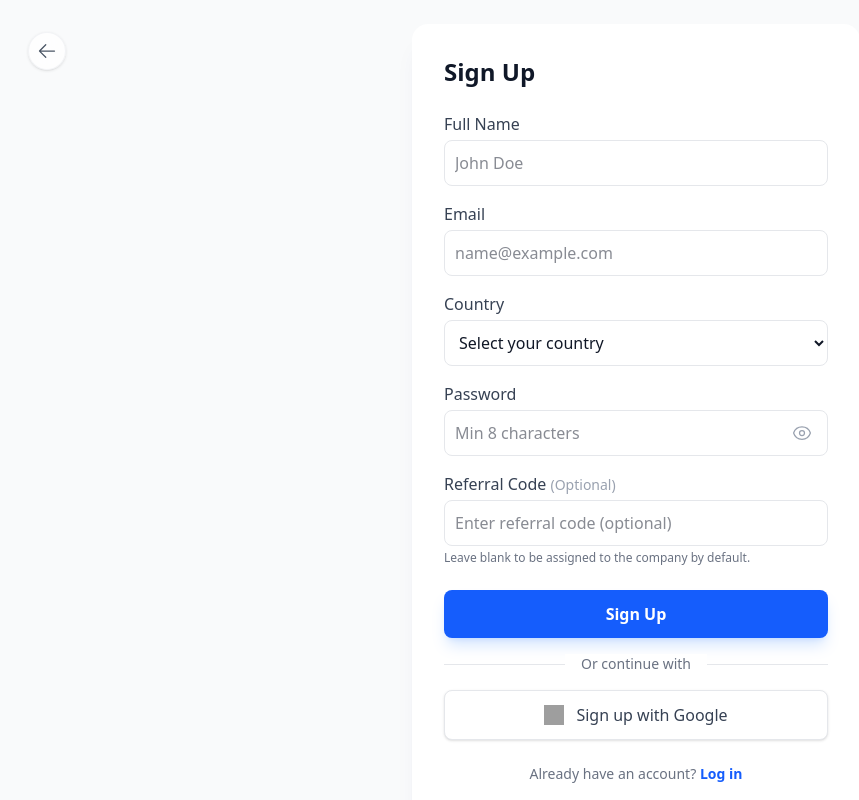
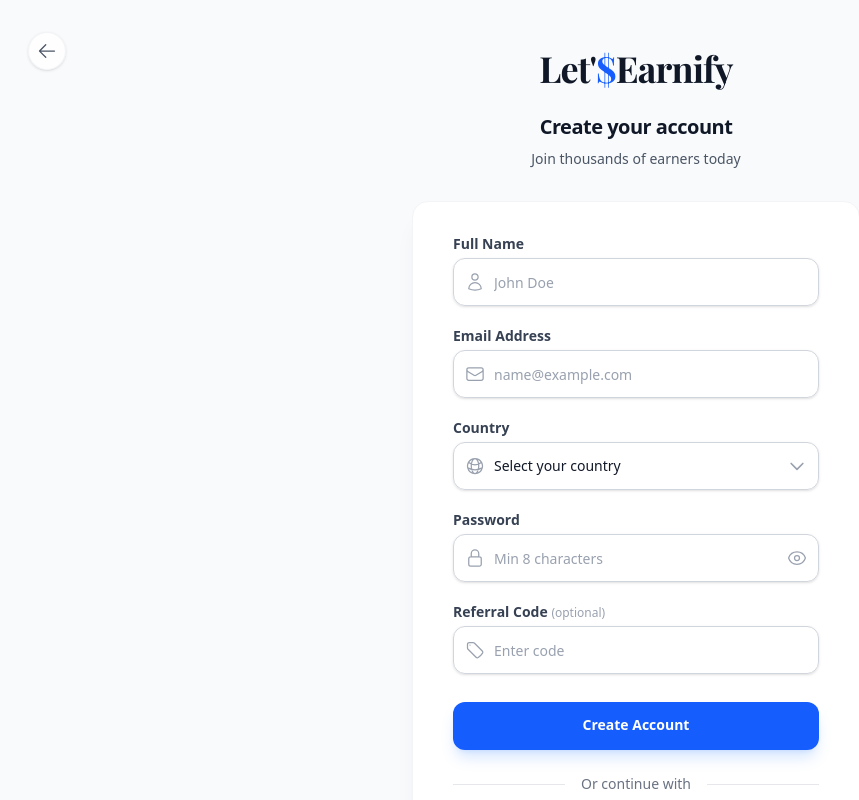
Before and after one commit to tk688167/letsearnify_beta1, a Next.js app: page /signup in a window 1280 px wide. Shown: the top 800 px of the page, without its empty margins (4-863 px from the left). Built offline with nearby package versions, Linux system fonts and the light colour scheme; no server answers; the database is empty; grey boxes are pictures that could not be loaded; a web font is replaced by a local one.

Commit message:
UI update from Anti-Gravity

```diff
--- a/app/(auth)/login/page.tsx
+++ b/app/(auth)/login/page.tsx
@@ -2,17 +2,23 @@
 
 import { signIn } from "next-auth/react"
 import { useState } from "react"
-import { useRouter } from "next/navigation"
+import { useRouter, useSearchParams } from "next/navigation"
 import Link from "next/link"
-import { EyeIcon, EyeSlashIcon } from "@heroicons/react/24/outline"
+import { EyeIcon, EyeSlashIcon, EnvelopeIcon, LockClosedIcon } from "@heroicons/react/24/outline"
 
 export default function LoginPage() {
   const [showPassword, setShowPassword] = useState(false)
   const [error, setError] = useState("")
+  const [loading, setLoading] = useState(false)
   const router = useRouter()
+  const searchParams = useSearchParams()
+  const signupSuccess = searchParams.get("signup") === "success"
 
   async function handleSubmit(e: React.FormEvent<HTMLFormElement>) {
     e.preventDefault()
+    setLoading(true)
+    setError("")
+
     const formData = new FormData(e.currentTarget)
     const email = formData.get("email") as string
     const password = formData.get("password") as string
@@ -26,71 +32,152 @@ export default function LoginPage() {
 
       if (res?.error) {
         setError("Invalid email or password")
+        setLoading(false)
       } else {
         router.push("/dashboard")
         router.refresh()
       }
     } catch (err) {
       setError("An unexpected error occurred")
+      setLoading(false)
     }
   }
 
   return (
-    <div className="min-h-screen flex items-center justify-center bg-gray-50 p-6">
-      <form onSubmit={handleSubmit} className="w-full max-w-md mx-auto p-6 md:p-8 bg-white rounded-2xl shadow-xl shadow-blue-900/5">
-        <h2 className="text-2xl font-bold mb-6 text-gray-900">Login</h2>
+    <div className="min-h-screen bg-gray-50 flex flex-col justify-center py-12 px-4 sm:px-6 lg:px-8">
+      {/* Brand Header */}
+      <div className="sm:mx-auto sm:w-full sm:max-w-md text-center">
+        <Link href="/" className="inline-block">
+            <h1 className="text-3xl md:text-4xl font-serif font-bold tracking-tight text-gray-900">
+                Let'<span className="text-blue-600">$</span>Earnify
+            </h1>
+        </Link>
+        <h2 className="mt-6 text-center text-xl font-bold text-gray-900 tracking-tight">
+          Welcome back
+        </h2>
+        <p className="mt-2 text-center text-sm text-gray-600">
+          Sign in to access your dashboard and earnings
+        </p>
+      </div>
+
+      <div className="mt-8 sm:mx-auto sm:w-full sm:max-w-md">
+        <div className="bg-white py-8 px-4 shadow-xl shadow-blue-900/5 sm:rounded-2xl sm:px-10 border border-gray-100">
+
+          {signupSuccess && (
+             <div className="mb-6 p-4 bg-green-50 border border-green-100 rounded-xl text-green-700 text-sm font-medium flex items-center gap-2 animate-in fade-in slide-in-from-top-2">
+                 <div className="w-2 h-2 bg-green-500 rounded-full shrink-0" />
+                 Account created successfully! Please log in.
+             </div>
+          )}
 
           {error && (
-          <div className="mb-4 p-3 bg-red-50 text-red-600 rounded-lg text-sm font-medium">
+            <div className="mb-6 p-4 bg-red-50 border border-red-100 rounded-xl text-red-600 text-sm font-medium flex items-center gap-2 animate-in fade-in slide-in-from-top-2">
+               <div className="w-2 h-2 bg-red-500 rounded-full shrink-0" />
                {error}
             </div>
           )}
 
-        {/* Email */}
-        <div className="mb-4">
-          <label className="block mb-1 font-medium text-gray-700">Email</label>
-          <input name="email" type="email" className="w-full p-2.5 border border-gray-200 rounded-lg focus:ring-2 focus:ring-blue-500 outline-none transition-all" required placeholder="you@example.com" />
+          <form className="space-y-6" onSubmit={handleSubmit}>
+            <div>
+              <label htmlFor="email" className="block text-sm font-bold text-gray-700 mb-1">
+                Email address
+              </label>
+              <div className="relative rounded-xl shadow-sm">
+                <div className="absolute inset-y-0 left-0 pl-3 flex items-center pointer-events-none">
+                  <EnvelopeIcon className="h-5 w-5 text-gray-400" aria-hidden="true" />
+                </div>
+                <input
+                  id="email"
+                  name="email"
+                  type="email"
+                  autoComplete="email"
+                  required
+                  placeholder="name@example.com"
+                  className="block w-full h-12 pl-10 pr-3 border border-gray-300 rounded-xl focus:ring-2 focus:ring-blue-500 focus:border-blue-500 placeholder-gray-400 sm:text-sm transition-all outline-none"
+                />
+              </div>
             </div>
 
-        {/* Password */}
-        <div className="mb-6">
-          <label className="block mb-1 font-medium text-gray-700">Password</label>
-          <div className="relative">
+            <div>
+              <label htmlFor="password" className="block text-sm font-bold text-gray-700 mb-1">
+                Password
+              </label>
+              <div className="relative rounded-xl shadow-sm">
+                <div className="absolute inset-y-0 left-0 pl-3 flex items-center pointer-events-none">
+                  <LockClosedIcon className="h-5 w-5 text-gray-400" aria-hidden="true" />
+                </div>
                 <input
+                  id="password"
                   name="password"
                   type={showPassword ? "text" : "password"}
-              className="w-full p-2.5 pr-10 border border-gray-200 rounded-lg focus:ring-2 focus:ring-blue-500 outline-none transition-all"
+                  autoComplete="current-password"
                   required
                   placeholder="••••••••"
+                  className="block w-full h-12 pl-10 pr-10 border border-gray-300 rounded-xl focus:ring-2 focus:ring-blue-500 focus:border-blue-500 placeholder-gray-400 sm:text-sm transition-all outline-none"
                 />
                 <button
                   type="button"
-              className="absolute right-3 top-1/2 -translate-y-1/2 text-gray-400 hover:text-blue-600 transition-colors p-1"
+                  className="absolute inset-y-0 right-0 pr-3 flex items-center text-gray-400 hover:text-gray-600 transition-colors"
                   onClick={() => setShowPassword(!showPassword)}
                 >
                   {showPassword ? (
-                <EyeSlashIcon className="w-5 h-5" />
+                    <EyeSlashIcon className="h-5 w-5" aria-hidden="true" />
                   ) : (
-                <EyeIcon className="w-5 h-5" />
+                    <EyeIcon className="h-5 w-5" aria-hidden="true" />
                   )}
                 </button>
               </div>
             </div>
 
-        <div className="flex justify-end mb-6">
-          <Link href="/forgot-password" className="text-sm font-medium text-blue-600 hover:text-blue-500 hover:underline">
-            Forgot password?
+            <div className="flex items-center justify-end">
+              <div className="text-sm">
+                <Link
+                  href="/forgot-password"
+                  className="font-medium text-blue-600 hover:text-blue-500 transition-colors hover:underline"
+                >
+                  Forgot your password?
                 </Link>
               </div>
+            </div>
 
-        <button type="submit" className="w-full bg-blue-600 text-white p-3 rounded-lg hover:bg-blue-700 transition font-bold shadow-lg shadow-blue-500/20">
-          Login
+            <div>
+              <button
+                type="submit"
+                disabled={loading}
+                className="w-full flex justify-center py-3 px-4 h-12 border border-transparent rounded-xl shadow-lg shadow-blue-500/20 text-sm font-bold text-white bg-blue-600 hover:bg-blue-700 hover:-translate-y-0.5 focus:outline-none focus:ring-2 focus:ring-offset-2 focus:ring-blue-500 transition-all disabled:opacity-70 disabled:cursor-not-allowed disabled:hover:transform-none"
+              >
+                {loading ? (
+                    <div className="w-5 h-5 border-2 border-white/30 border-t-white rounded-full animate-spin" />
+                ) : (
+                    "Sign in"
+                )}
               </button>
+            </div>
+          </form>
 
-        <p className="mt-6 text-center text-sm text-gray-500">
-           Don't have an account? <Link href="/signup" className="text-blue-600 font-bold hover:underline">Sign up</Link>
-        </p>
-      </form>
+          <div className="mt-8">
+            <div className="relative">
+              <div className="absolute inset-0 flex items-center">
+                <div className="w-full border-t border-gray-200" />
+              </div>
+              <div className="relative flex justify-center text-sm">
+                <span className="px-4 bg-white text-gray-500 font-medium">
+                  New to Let'sEarnify?
+                </span>
+              </div>
+            </div>
+
+            <div className="mt-6">
+              <Link
+                href="/signup"
+                className="w-full flex justify-center py-3 px-4 border-2 border-gray-100 rounded-xl shadow-sm text-sm font-bold text-gray-700 bg-white hover:bg-gray-50 hover:border-gray-200 transition-all"
+              >
+                Create an account
+              </Link>
+            </div>
+          </div>
+        </div>
+      </div>
     </div>
   )
 }
--- a/app/(auth)/signup/page.tsx
+++ b/app/(auth)/signup/page.tsx
@@ -4,27 +4,35 @@ import { registerUser } from "@/lib/register"
 import { useState } from "react"
 import { useRouter } from "next/navigation"
 import Link from "next/link"
-import { EyeIcon, EyeSlashIcon } from "@heroicons/react/24/outline"
+import { EyeIcon, EyeSlashIcon, UserIcon, EnvelopeIcon, GlobeAltIcon, LockClosedIcon, TagIcon } from "@heroicons/react/24/outline"
 import { signIn } from "next-auth/react"
 
 export default function SignupPage() {
   const [showPassword, setShowPassword] = useState(false)
   const [error, setError] = useState("")
+  const [loading, setLoading] = useState(false)
   const [isGoogleLoading, setIsGoogleLoading] = useState(false)
   const router = useRouter()
 
   async function handleSubmit(e: React.FormEvent<HTMLFormElement>) {
     e.preventDefault()
+    setLoading(true)
+    setError("")
+
     const formData = new FormData(e.currentTarget)
 
-    // Client-side validation for simple fields if needed
-    // Server action handles main logic
+    try {
         const res = await registerUser(formData)
 
         if (res?.error) {
           setError(res.error)
+          setLoading(false)
         } else {
           router.push("/login?signup=success")
+        }
+    } catch (err) {
+        setError("An unexpected error occurred during registration")
+        setLoading(false)
     }
   }
 
@@ -41,36 +49,95 @@ export default function SignupPage() {
       } catch (err) {
           console.error("Google Signup Failed", err);
           setIsGoogleLoading(false);
+          setError("Google sign-in failed. Please try again.")
       }
   }
 
   return (
-    <div className="min-h-screen flex items-center justify-center bg-gray-50 p-6">
-      <form onSubmit={handleSubmit} className="w-full max-w-md mx-auto p-6 md:p-8 bg-white rounded-2xl shadow-xl shadow-blue-900/5">
-        <h2 className="text-2xl font-bold mb-6 text-gray-900">Sign Up</h2>
+    <div className="min-h-screen bg-gray-50 flex flex-col justify-center py-12 px-4 sm:px-6 lg:px-8">
+      {/* Brand Header */}
+      <div className="sm:mx-auto sm:w-full sm:max-w-md text-center">
+        <Link href="/" className="inline-block">
+            <h1 className="text-3xl md:text-4xl font-serif font-bold tracking-tight text-gray-900">
+                Let'<span className="text-blue-600">$</span>Earnify
+            </h1>
+        </Link>
+        <h2 className="mt-6 text-center text-xl font-bold text-gray-900 tracking-tight">
+          Create your account
+        </h2>
+        <p className="mt-2 text-center text-sm text-gray-600">
+          Join thousands of earners today
+        </p>
+      </div>
+
+      <div className="mt-8 sm:mx-auto sm:w-full sm:max-w-md">
+        <div className="bg-white py-8 px-4 shadow-xl shadow-blue-900/5 sm:rounded-2xl sm:px-10 border border-gray-100">
 
           {error && (
-          <div className="mb-4 p-3 bg-red-50 text-red-600 rounded-lg text-sm font-medium">
+             <div className="mb-6 p-4 bg-red-50 border border-red-100 rounded-xl text-red-600 text-sm font-medium flex items-center gap-2 animate-in fade-in slide-in-from-top-2">
+                 <div className="w-2 h-2 bg-red-500 rounded-full shrink-0" />
                  {error}
              </div>
           )}
 
+          <form className="space-y-5" onSubmit={handleSubmit}>
+
             {/* Name */}
-        <div className="mb-4">
-          <label className="block mb-1 font-medium text-gray-700">Full Name</label>
-          <input name="name" type="text" className="w-full p-2.5 border border-gray-200 rounded-lg focus:ring-2 focus:ring-blue-500 outline-none transition-all" required placeholder="John Doe" />
+            <div>
+              <label htmlFor="name" className="block text-sm font-bold text-gray-700 mb-1">
+                Full Name
+              </label>
+              <div className="relative rounded-xl shadow-sm">
+                <div className="absolute inset-y-0 left-0 pl-3 flex items-center pointer-events-none">
+                  <UserIcon className="h-5 w-5 text-gray-400" aria-hidden="true" />
+                </div>
+                <input
+                  id="name"
+                  name="name"
+                  type="text"
+                  required
+                  placeholder="John Doe"
+                  className="block w-full h-12 pl-10 pr-3 border border-gray-300 rounded-xl focus:ring-2 focus:ring-blue-500 focus:border-blue-500 placeholder-gray-400 sm:text-sm transition-all outline-none"
+                />
+              </div>
             </div>
 
             {/* Email */}
-        <div className="mb-4">
-          <label className="block mb-1 font-medium text-gray-700">Email</label>
-          <input name="email" type="email" className="w-full p-2.5 border border-gray-200 rounded-lg focus:ring-2 focus:ring-blue-500 outline-none transition-all" required placeholder="name@example.com" />
+            <div>
+              <label htmlFor="email" className="block text-sm font-bold text-gray-700 mb-1">
+                Email Address
+              </label>
+              <div className="relative rounded-xl shadow-sm">
+                <div className="absolute inset-y-0 left-0 pl-3 flex items-center pointer-events-none">
+                  <EnvelopeIcon className="h-5 w-5 text-gray-400" aria-hidden="true" />
+                </div>
+                <input
+                  id="email"
+                  name="email"
+                  type="email"
+                  autoComplete="email"
+                  required
+                  placeholder="name@example.com"
+                  className="block w-full h-12 pl-10 pr-3 border border-gray-300 rounded-xl focus:ring-2 focus:ring-blue-500 focus:border-blue-500 placeholder-gray-400 sm:text-sm transition-all outline-none"
+                />
+              </div>
             </div>
 
             {/* Country */}
-        <div className="mb-4">
-          <label className="block mb-1 font-medium text-gray-700">Country</label>
-          <select name="country" className="w-full p-2.5 border border-gray-200 rounded-lg focus:ring-2 focus:ring-blue-500 outline-none transition-all bg-white" required>
+            <div>
+              <label htmlFor="country" className="block text-sm font-bold text-gray-700 mb-1">
+                Country
+              </label>
+              <div className="relative rounded-xl shadow-sm">
+                <div className="absolute inset-y-0 left-0 pl-3 flex items-center pointer-events-none">
+                  <GlobeAltIcon className="h-5 w-5 text-gray-400" aria-hidden="true" />
+                </div>
+                <select
+                    id="country"
+                    name="country"
+                    className="block w-full h-12 pl-10 pr-10 border border-gray-300 rounded-xl focus:ring-2 focus:ring-blue-500 focus:border-blue-500 bg-white sm:text-sm transition-all outline-none appearance-none"
+                    required
+                >
                     <option value="">Select your country</option>
                     <option value="AF">Afghanistan</option>
                     <option value="AL">Albania</option>
@@ -147,68 +214,99 @@ export default function SignupPage() {
                     <option value="VN">Vietnam</option>
                     <option value="YE">Yemen</option>
                 </select>
+                <div className="absolute inset-y-0 right-0 pr-3 flex items-center pointer-events-none">
+                     <svg className="h-5 w-5 text-gray-400" fill="none" viewBox="0 0 24 24" stroke="currentColor">
+                         <path strokeLinecap="round" strokeLinejoin="round" strokeWidth={2} d="M19 9l-7 7-7-7" />
+                     </svg>
+                </div>
+              </div>
             </div>
 
             {/* Password */}
-        <div className="mb-4">
-          <label className="block mb-1 font-medium text-gray-700">Password</label>
-          <div className="relative">
+            <div>
+              <label htmlFor="password" className="block text-sm font-bold text-gray-700 mb-1">
+                Password
+              </label>
+              <div className="relative rounded-xl shadow-sm">
+                <div className="absolute inset-y-0 left-0 pl-3 flex items-center pointer-events-none">
+                  <LockClosedIcon className="h-5 w-5 text-gray-400" aria-hidden="true" />
+                </div>
                 <input
+                  id="password"
                   name="password"
                   type={showPassword ? "text" : "password"}
-              className="w-full p-2.5 pr-10 border border-gray-200 rounded-lg focus:ring-2 focus:ring-blue-500 outline-none transition-all"
+                  autoComplete="new-password"
                   required
+                  placeholder="Min 8 characters"
                   minLength={8}
-              placeholder="Min 8 characters"
+                  className="block w-full h-12 pl-10 pr-10 border border-gray-300 rounded-xl focus:ring-2 focus:ring-blue-500 focus:border-blue-500 placeholder-gray-400 sm:text-sm transition-all outline-none"
                 />
                 <button
                   type="button"
-              className="absolute right-3 top-1/2 -translate-y-1/2 text-gray-400 hover:text-blue-600 transition-colors p-1"
+                  className="absolute inset-y-0 right-0 pr-3 flex items-center text-gray-400 hover:text-gray-600 transition-colors"
                   onClick={() => setShowPassword(!showPassword)}
                 >
                   {showPassword ? (
-                <EyeSlashIcon className="w-5 h-5" />
+                    <EyeSlashIcon className="h-5 w-5" aria-hidden="true" />
                   ) : (
-                <EyeIcon className="w-5 h-5" />
+                    <EyeIcon className="h-5 w-5" aria-hidden="true" />
                   )}
                 </button>
               </div>
             </div>
 
-        {/* Referral Code (Optional) */}
-        <div className="mb-6">
-          <label className="block mb-1 font-medium text-gray-700">
-             Referral Code <span className="text-gray-400 text-sm font-normal">(Optional)</span>
+            {/* Referral */}
+            <div>
+              <label htmlFor="referralCode" className="block text-sm font-bold text-gray-700 mb-1">
+                 Referral Code <span className="text-gray-400 font-normal text-xs">(optional)</span>
               </label>
+              <div className="relative rounded-xl shadow-sm">
+                <div className="absolute inset-y-0 left-0 pl-3 flex items-center pointer-events-none">
+                  <TagIcon className="h-5 w-5 text-gray-400" aria-hidden="true" />
+                </div>
                 <input
+                  id="referralCode"
                   name="referralCode"
                   type="text"
-             className="w-full p-2.5 border border-gray-200 rounded-lg focus:ring-2 focus:ring-blue-500 outline-none transition-all uppercase placeholder:normal-case"
-             placeholder="Enter referral code (optional)"
+                  placeholder="Enter code"
+                  className="block w-full h-12 pl-10 pr-3 border border-gray-300 rounded-xl focus:ring-2 focus:ring-blue-500 focus:border-blue-500 placeholder-gray-400 sm:text-sm transition-all outline-none uppercase placeholder:normal-case"
                 />
-          <p className="mt-1 text-xs text-gray-500">
-             Leave blank to be assigned to the company by default.
-          </p>
+              </div>
             </div>
 
-        <button type="submit" className="w-full bg-blue-600 text-white p-3 rounded-lg hover:bg-blue-700 transition font-bold shadow-lg shadow-blue-500/20 mb-4">
-          Sign Up
+            <div className="pt-2">
+              <button
+                type="submit"
+                disabled={loading || isGoogleLoading}
+                className="w-full flex justify-center py-3 px-4 h-12 border border-transparent rounded-xl shadow-lg shadow-blue-500/20 text-sm font-bold text-white bg-blue-600 hover:bg-blue-700 hover:-translate-y-0.5 focus:outline-none focus:ring-2 focus:ring-offset-2 focus:ring-blue-500 transition-all disabled:opacity-70 disabled:cursor-not-allowed disabled:hover:transform-none"
+              >
+                {loading ? (
+                    <div className="w-5 h-5 border-2 border-white/30 border-t-white rounded-full animate-spin" />
+                ) : (
+                    "Create Account"
+                )}
               </button>
+            </div>
+          </form>
 
-         {/* Divider */}
-         <div className="relative flex items-center justify-center mb-4">
+          <div className="mt-6">
+            <div className="relative">
               <div className="absolute inset-0 flex items-center">
-                 <div className="w-full border-t border-gray-200"></div>
+                <div className="w-full border-t border-gray-200" />
               </div>
-             <div className="relative bg-white px-4 text-sm text-gray-500">Or continue with</div>
+              <div className="relative flex justify-center text-sm">
+                <span className="px-4 bg-white text-gray-500">
+                  Or continue with
+                </span>
+              </div>
             </div>
 
-         {/* Google Signup */}
+            <div className="mt-6">
                  <button
                     type="button"
                     onClick={handleGoogleSignup}
-            disabled={isGoogleLoading}
-            className="w-full flex items-center justify-center gap-3 bg-white text-gray-700 border border-gray-200 p-3 rounded-lg hover:bg-gray-50 transition font-medium shadow-sm"
+                    disabled={isGoogleLoading || loading}
+                    className="w-full flex items-center justify-center gap-3 bg-white text-gray-700 border-2 border-gray-100 p-3 h-12 rounded-xl hover:bg-gray-50 hover:border-gray-200 transition font-bold shadow-sm"
                  >
                      {isGoogleLoading ? (
                          <div className="w-5 h-5 border-2 border-gray-300 border-t-blue-600 rounded-full animate-spin"></div>
@@ -217,11 +315,17 @@ export default function SignupPage() {
                      )}
                      Sign up with Google
                  </button>
+            </div>
+          </div>
 
-        <p className="mt-6 text-center text-sm text-gray-500">
-           Already have an account? <Link href="/login" className="text-blue-600 font-bold hover:underline">Log in</Link>
+          <p className="mt-8 text-center text-sm text-gray-600">
+            Already have an account?{" "}
+            <Link href="/login" className="font-bold text-blue-600 hover:text-blue-500 hover:underline">
+               Sign in
+            </Link>
           </p>
-      </form>
+        </div>
+      </div>
     </div>
   )
 }
```
Lines whose indentation alone changed are shown as unchanged.
